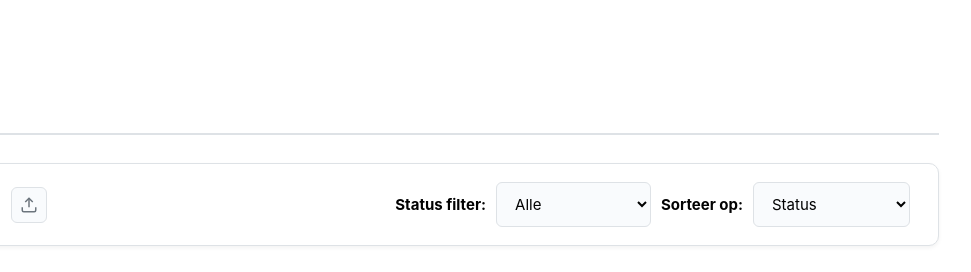
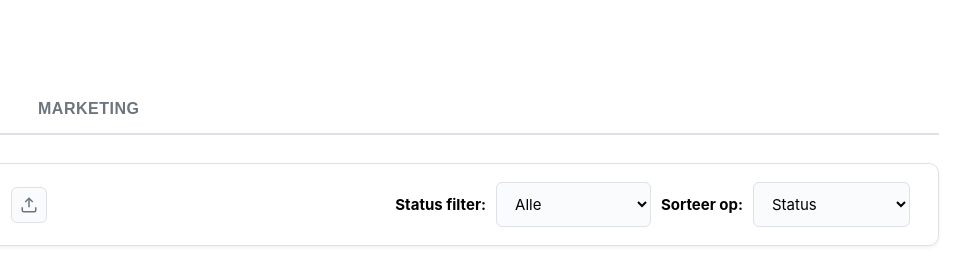
Before and after one commit to Granade1987/to-do, a plain HTML site: page index.html in a window 1280 px wide. Shown: the part 159-431 px from the top of the page, 309-1280 px from the left. Drawn offline with Linux system fonts and the light colour scheme.

Commit message:
met marketing

```diff
--- a/app.js
+++ b/app.js
@@ -1,4 +1,4 @@
-const VALID_ASSIGNEES = ['Chris', 'Luca', 'Fiona'];
+const VALID_ASSIGNEES = ['Chris', 'Luca', 'Fiona', 'Marketing'];
 
 function normalizeAssignee(value) {
     if (value === null || value === undefined) return 'Chris';
@@ -12,7 +12,9 @@ function normalizeAssignee(value) {
         'michèle': 'Fiona',
         'fiona': 'Fiona',
         'luca': 'Luca',
-        'chris': 'Chris'
+        'chris': 'Chris',
+        'marketing': 'Marketing',
+        'markteing': 'Marketing'
     };
 
     const lower = normalized.toLowerCase();
--- a/index.html
+++ b/index.html
@@ -20,6 +20,7 @@
         <button class="tab-btn active" data-tab="Chris" onclick="switchTab('Chris')">Chris</button>
         <button class="tab-btn" data-tab="Luca" onclick="switchTab('Luca')">Luca</button>
         <button class="tab-btn" data-tab="Fiona" onclick="switchTab('Fiona')">Fiona</button>
+        <button class="tab-btn" data-tab="Marketing" onclick="switchTab('Marketing')">Marketing</button>
     </div>
 
     <!-- Filters -->
@@ -117,6 +118,7 @@
                 <option value="Chris">Chris</option>
                 <option value="Luca">Luca</option>
                 <option value="Fiona">Fiona</option>
+                <option value="Marketing">Marketing</option>
             </select>
         </div>
         <div class="modal-field">
@@ -162,6 +164,7 @@
                 <option value="Chris">Chris</option>
                 <option value="Luca">Luca</option>
                 <option value="Fiona">Fiona</option>
+                <option value="Marketing">Marketing</option>
             </select>
         </div>
         <div class="modal-actions">
```
